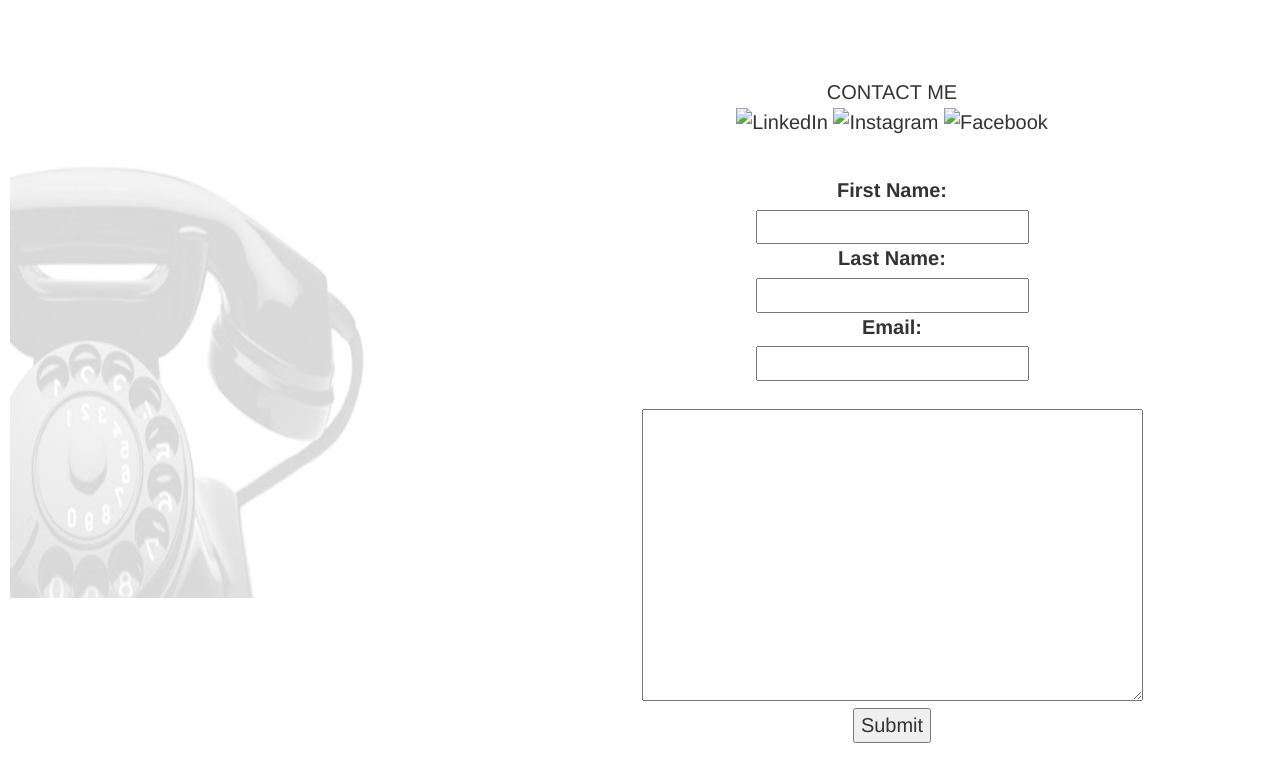
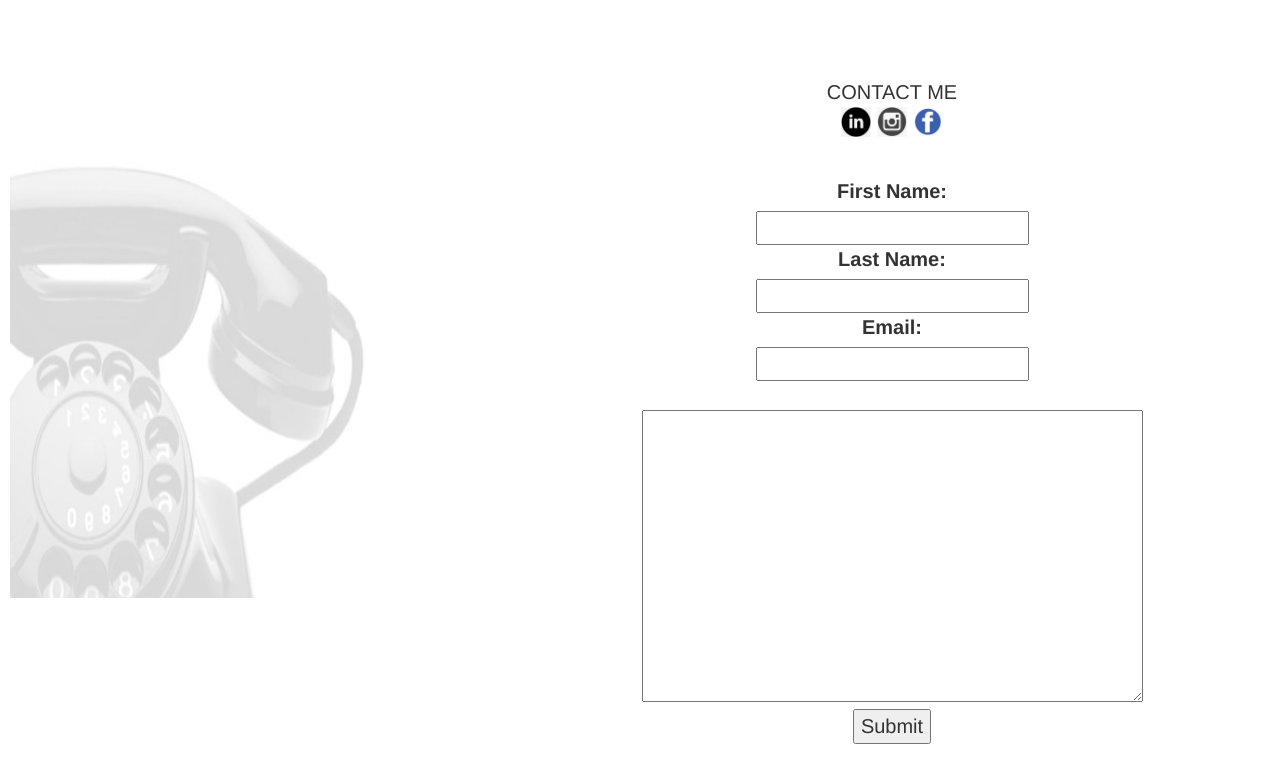
Before and after one commit to sandragiraldo41/sandragiraldo41.github.io, a plain HTML site: page index.html in a window 1280 px wide. Shown: the part 2240-3012 px from the top of the page. Drawn offline with nearby package versions, Linux system fonts and the light colour scheme.

Commit message:
change social media icons on bottom of index page

```diff
--- a/index.html
+++ b/index.html
@@ -85,9 +85,9 @@
   <div class="col-md-6 text-center" style="margin-top: 80px;">
   CONTACT ME
   <br>
-  <img alt="LinkedIn"style="width:30px; height:30px; object-fit: cover;" src="Images/linkedin-icon.png">
- <img alt="Instagram"style="width:30px; height:30px; object-fit: cover;" src="Images/instagram.png">
- <img alt="Facebook"style="width:30px; height:30px; object-fit: cover;" src="Images/facebook-png.png">
+  <img alt="LinkedIn"style="width:30px; height:30px; object-fit: cover;" src="Images/linkedin-icon.jpg">
+ <img alt="Instagram"style="width:30px; height:30px; object-fit: cover;" src="Images/instagram.jpg">
+ <img alt="Facebook"style="width:30px; height:30px; object-fit: cover;" src="Images/facebook.jpg">
   <br>
   <form id="contact" action="mailto:sgiraldo41@gmail.com"
     onSubmit="return validateForm();"
```
